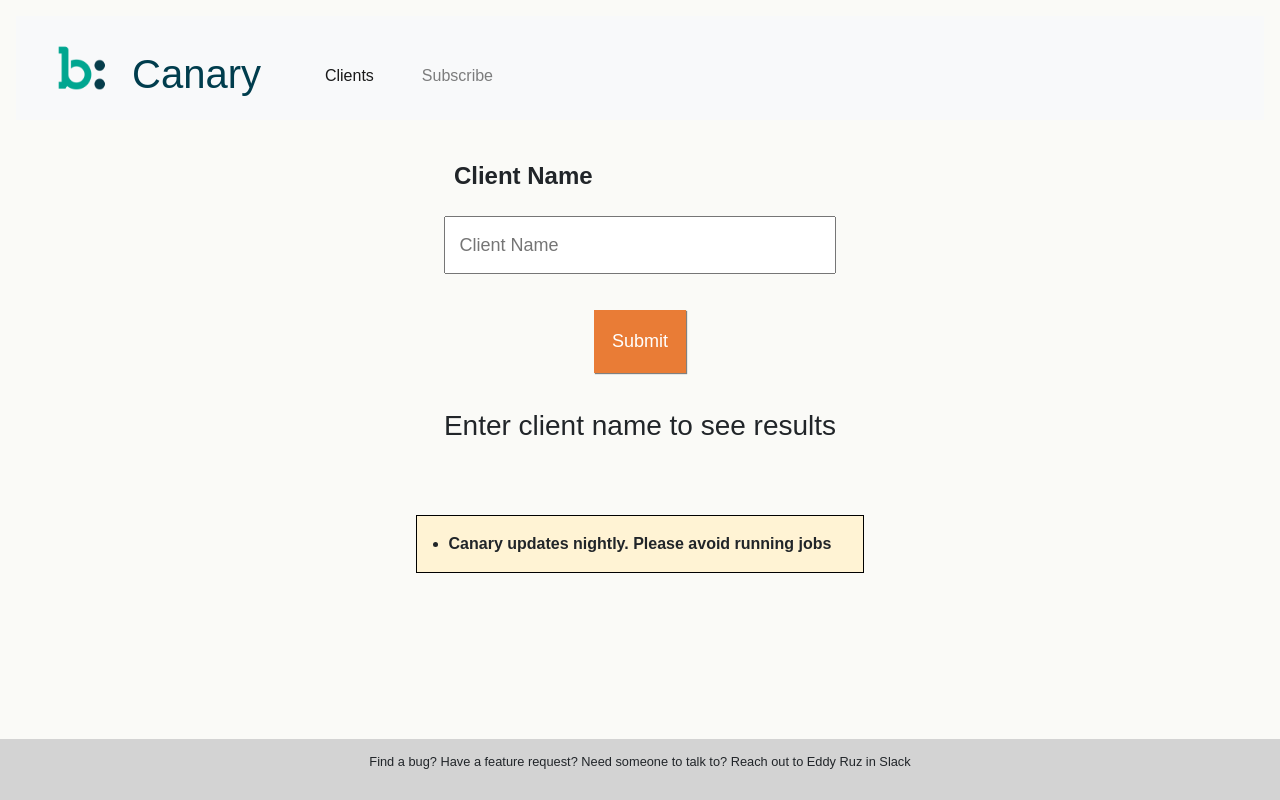
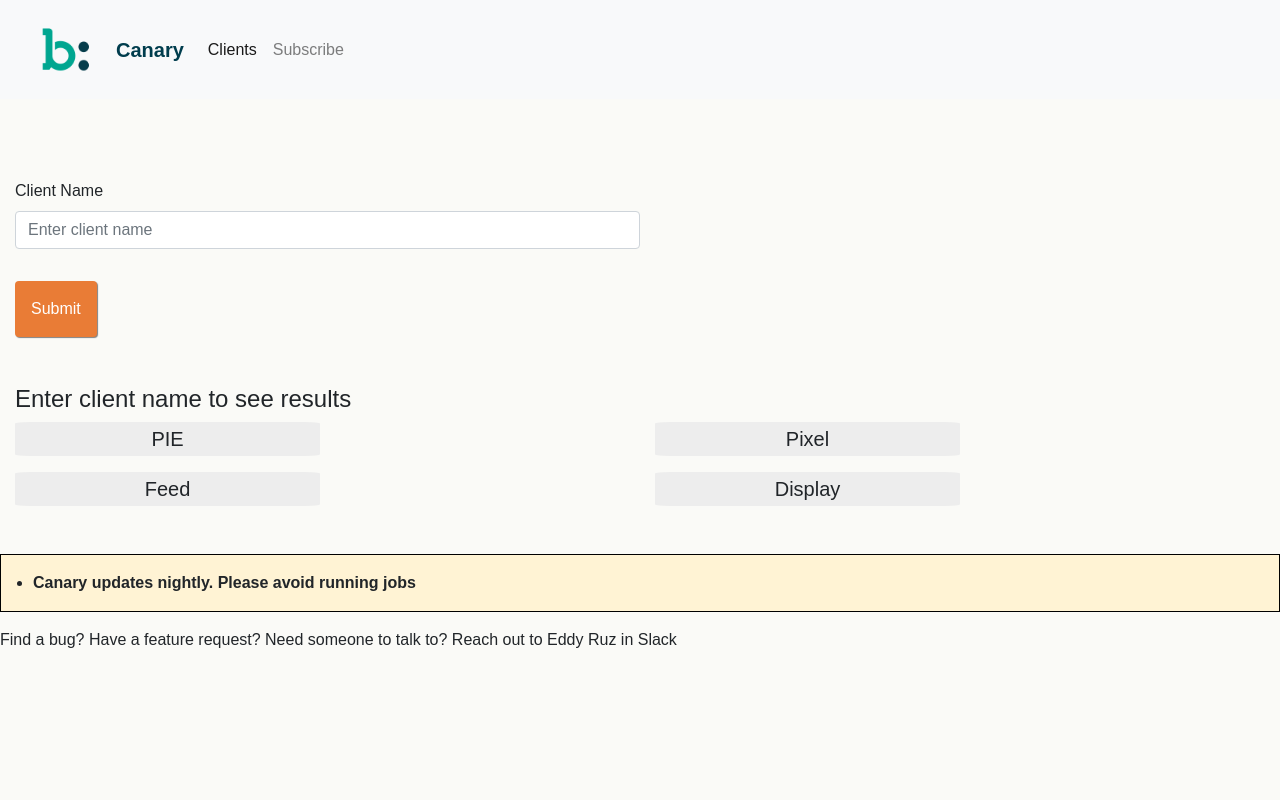
Before and after one commit to stephig85/hackathon-project-canary, a Flask app: template templates/index.html in a window 1280 px wide. Run offline with Flask 2, Linux system fonts and the light colour scheme; the template is opened without the code that fills it, so the values that code supplies are empty; some libraries are stand-ins or nearby versions.

Commit message:
logo alignment

```diff
--- a/static/styles.css
+++ b/static/styles.css
@@ -7,54 +7,50 @@ body {
   font-family: 'gibsonregular', sans-serif;
 }
 
-header {
-  align-items: center;
-  /* background-color: #003D4D; */
-  /* color: #33BCA5; */
-  color: #003D4D;
+h5 {
+  background: #EDEDED;
+  max-width: 50%;
+  text-align: center;
+  border-radius: 5%;
+  padding: 5px;
+}
+
+.navigation {
+  margin-bottom: 5em;
+}
+
+.navbar-brand {
+  color: #003D4D !important;
+  font-weight: bold;
+}
+
+#chooseClient {
+  max-width: 50%;
+}
+
+.btn {
+  background: #E97C36;
+  border: none;
+  box-shadow: 1px 1px 1px #808080;
+  color: #FFFFFF;
+  display: inline;
+  font-size: medium;
+  margin: 2em auto;
   padding: 1em;
 }
 
-h1 {
-    margin-top: .5em;
+.btn:hover {
+  filter: brightness(85%);
+  background: #E97C36;
 }
 
-header h1 {
-  margin-right: 1em;
-}
-
-footer {
-  background: #D3D3D3;
-  bottom: 0;
-  font-size: .8em;
-  left: 0;
-  padding: 1em 0px;
-  position: absolute;
-  text-align: center;
-  width: 100%;
-}
-
-.nav-item {
-  margin: 1em;
-  margin-top: 2em;
-}
-
-legend {
-  font-weight: bold;
-  margin: .5em 0em .5em 0em;
-  padding: 10px;
-}
-
-main {
-  align-items: center;
-  display: flex;
-  flex-direction: column;
-}
-
-#chooseClient {
-  font-size: large;
-  padding: .75em;
-  width: 100%;
+btn:active {
+  border: none;
+  box-shadow: none;
+  left: 1px;
+  outline: none;
+  position: relative;
+  top: 1px;
 }
 
 #errorMessage {
@@ -71,45 +67,8 @@ main {
   width: 16px;
 }
 
-#submit {
-  background: #E97C36;
-  border: none;
-  box-shadow: 1px 1px 1px #808080;
-  color: #FFFFFF;
-  display: block;
-  font-size: large;
-  margin: 2em auto ;
-  padding: 1em;
-}
-
-#submit:hover {
-  filter: brightness(85%);
-}
-
-#submit:active {
-  border: none;
-  box-shadow: none;
-  left: 1px;
-  outline: none;
-  position: relative;
-  top: 1px;
-}
-
 .logo {
     margin-bottom: 12px;
-}
-
-.field-container {
-  display: inline-block;
-  margin-right: .75em;
-}
-
-.fieldset-container {
-  margin-left: 1em;
-}
-
-.main-content {
-  margin-bottom: 2em;
 }
 
 .notice {
--- a/templates/index.html
+++ b/templates/index.html
@@ -1,62 +1,94 @@
 <!DOCTYPE html>
-<html lang="en">
+<html>
 
 <head>
-  <meta charset="UTF-8">
-  <title>Canary: Client Search</title>
+  <meta charset="utf-8">
+  <meta name="viewport" content="width=device-width, initial-scale=1, shrink-to-fit=no">
 
+  <title>b:Canary | Clients</title>
 
-  <meta name="viewport" content="width=device-width, initial-scale=1, shrink-to-fit=no">
+  <!-- Bootstrap -->
   <link rel="stylesheet" href="https://stackpath.bootstrapcdn.com/bootstrap/4.3.1/css/bootstrap.min.css"
     integrity="sha384-ggOyR0iXCbMQv3Xipma34MD+dH/1fQ784/j6cY/iJTQUOhcWr7x9JvoRxT2MZw1T" crossorigin="anonymous">
+  <script src="https://stackpath.bootstrapcdn.com/bootstrap/4.3.1/js/bootstrap.min.js"
+    integrity="sha384-JjSmVgyd0p3pXB1rRibZUAYoIIy6OrQ6VrjIEaFf/nJGzIxFDsf4x0xIM+B07jRM" crossorigin="anonymous">
+  </script>
+  <script src="https://code.jquery.com/jquery-3.3.1.slim.min.js"
+    integrity="sha384-q8i/X+965DzO0rT7abK41JStQIAqVgRVzpbzo5smXKp4YfRvH+8abtTE1Pi6jizo" crossorigin="anonymous">
+  </script>
 
+  <!-- Canary Style Overrides -->
   <link rel="stylesheet" href="../static/styles.css">
 </head>
 
 <body>
-  <header>
+  <!-- Navigation -->
+  <section class="navigation">
     <nav class="navbar navbar-expand-lg navbar-light bg-light">
-      <div class="collapse navbar-collapse" id="navbar">
-        <img src="../static/b-logo.jpg" width="100" class="d-inline-block logo" alt="b-logo">
-        <h1>Canary</h1>
-        <ul class="navbar-nav mr-auto">
+      <img src="../static/b-logo.jpg" width="100" class="d-inline-block logo" alt="b-logo">
+      <a class="navbar-brand" href="#">Canary</a>
+      <button class="navbar-toggler" type="button" data-toggle="collapse" data-target="#navbarNav"
+        aria-controls="navbarNav" aria-expanded="false" aria-label="Toggle navigation">
+        <span class="navbar-toggler-icon"></span>
+      </button>
+      <div class="collapse navbar-collapse" id="navbarNav">
+        <ul class="navbar-nav">
           <li class="nav-item active">
-            <a class="nav-link" href="index.html">Clients <span class="sr-only">(current)</span></a>
+            <a class="nav-link" href="#">Clients <span class="sr-only">(current)</span></a>
           </li>
           <li class="nav-item">
-            <a class="nav-link" href="subscriber.html">Subscribe</a>
+            <a class="nav-link" href="#">Subscribe</a>
           </li>
         </ul>
       </div>
-  </header>
+    </nav>
+  </section>
 
-  <div class="content">
-    <main>
-      <div class="main-content">
-        <form action="." method="GET">
-          <legend>Client Name</legend>
-          <input type="text" id="chooseClient" name="chooseClient" placeholder="Client Name" required />
-          <!--  <legend>Environment</legend>
-                            <input type="radio" id="chooseEnvironment_prod" name="chooseEnvironment" value="prod" required checked />
-                            <label for="chooseEnvironment_prod">Production</label>
-                            <input type="radio" id="chooseEnvironment_stg" name="chooseEnvironment" value="stg" required />
-                            <label for="chooseEnvironment_stg">Staging</label> -->
-          <input type="submit" id="submit" value="Submit">
-        </form>
+  <!-- Begin Client Details -->
+  <section class="content">
+    <div class="container-fluid">
+      <!-- Form -->
+      <form>
+        <div class="form-group">
+          <label id="chooseClient">Client Name</label>
+          <input type="text" class="form-control" id="chooseClient" aria-describedby="Choose Client"
+            placeholder="Enter client name">
+          <button type="submit" class="btn btn-primary">Submit</button>
+        </div>
+      </form>
 
-        {% if client %}
-        <h3>{{ client.id }}</h3>
-        <ul>
-
-          <li>PIE: {{ client.pie_status[0] }}</li>
-          <li>Feed: {{ client.feed_status[0] }}</li>
-          <li>Display: {{ client.display_status[0] }}</li>
-          <li>Pixel: {{ client.pixel_status[0] }}</li>
-        </ul>
-        {% else %}
-        <h3>Enter client name to see results</h3>
+      <!-- Client Results -->
+      {% if client %}
+      <h3>{{ client.id }}</h3>
+      {% else %}
+      <h4>Enter client name to see results</h3>
         <!-- Add client option -->
         {% endif %}
+
+        <div class="row">
+          <div class="col">
+            <h5>PIE</h5>
+            <p>{{ client.pie_status[0] }}</p>
+          </div>
+          <div class="col">
+            <h5>Pixel</h5>
+            <p>{{ client.pixel_status[0] }}</p>
+          </div>
+        </div>
+
+        <div class="row">
+          <div class="col">
+            <h5>Feed</h5>
+            <p>{{ client.feed_status[0] }}</p>
+          </div>
+          <div class="col">
+            <h5>Display</h5>
+            <p>{{ client.display_status[0] }}</p>
+          </div>
+
+        </div>
+    </div>
+  </section>
 
       </div>
       <ul class="notice">
```
